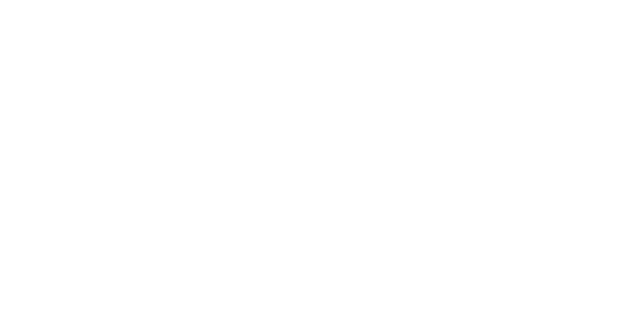
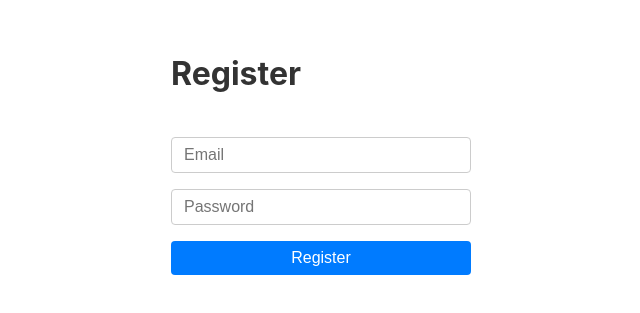
Before and after one commit to rki-mai/landing-editor, a React (Vite) app: page /register in a window 1280 px wide. Before the commit this address had no page. Shown: the part 249-562 px from the top of the page, without its empty margins (319-959 px from the left). Built offline with nearby package versions, Linux system fonts and the light colour scheme.

Commit message:
add register page

```diff
--- a/src/App.tsx
+++ b/src/App.tsx
@@ -2,6 +2,7 @@
 import EditorPage from "./pages/EditorPage";
 import LoginPage from "./pages/LoginPage";
 import "./App.css";
+import RegisterPage from "./pages/RegisterPage";
 
 function App() {
 	const params = new URLSearchParams(window.location.search);
@@ -12,6 +13,7 @@
 			<Routes>
 				<Route path="/edit" element={<EditorPage projectId={projectId} />} />
 				<Route path="/login" element={<LoginPage />} />
+				<Route path="/register" element={<RegisterPage />} />
 			</Routes>
 		</BrowserRouter>
 	);
--- a/src/components/apiClient.ts
+++ b/src/components/apiClient.ts
@@ -179,7 +179,7 @@
 
 	public async register(credentials: Credentials): Promise<RegisterResponse> {
 		try {
-			const response = await this.sendRequest("/api/v1/register", {
+			const response = await this.sendRequest("/api/v1/auth/register", {
 				method: "POST",
 				body: JSON.stringify(credentials),
 			});
--- /dev/null
+++ b/src/pages/RegisterPage.tsx
@@ -0,0 +1,70 @@
+import { useState } from "react";
+import {
+	ApiClient,
+	HttpError,
+	UserAlreadyExists,
+} from "../components/apiClient";
+import { LocalStorageTokenProvider } from "../components/localStorageTokenProvider";
+import styles from "./LoginPage.module.css";
+
+export default function RegisterPage() {
+	const [email, setEmail] = useState("");
+	const [password, setPassword] = useState("");
+	const [error, setError] = useState<string | null>(null);
+
+	const apiClient = new ApiClient({
+		baseUrl: "",
+	});
+
+	const tokenProvider = new LocalStorageTokenProvider(apiClient);
+
+	const handleRegister = async (e: React.SubmitEvent<HTMLFormElement>) => {
+		e.preventDefault();
+		setError(null);
+
+		try {
+			await apiClient.register({
+				email,
+				password,
+			});
+
+			const result = await apiClient.login({
+				email,
+				password,
+			});
+
+			tokenProvider.saveCredentials(result);
+			window.location.href = "/edit?projectId=exampleProject";
+		} catch (err) {
+			if (err instanceof UserAlreadyExists) {
+				setError("Пользователь с таким email уже существует");
+			} else {
+				console.error("Unexpected error:", err);
+			}
+		}
+	};
+
+	return (
+		<div className={styles.loginContainer}>
+			<form className={styles.loginForm} onSubmit={handleRegister}>
+				<h1>Register</h1>
+				<input
+					type="email"
+					placeholder="Email"
+					value={email}
+					onChange={(e) => setEmail(e.target.value)}
+					required
+				/>
+				<input
+					type="password"
+					placeholder="Password"
+					value={password}
+					onChange={(e) => setPassword(e.target.value)}
+					required
+				/>
+				<button type="submit">Register</button>
+				{error && <div className={styles.error}>{error}</div>}
+			</form>
+		</div>
+	);
+}
```
